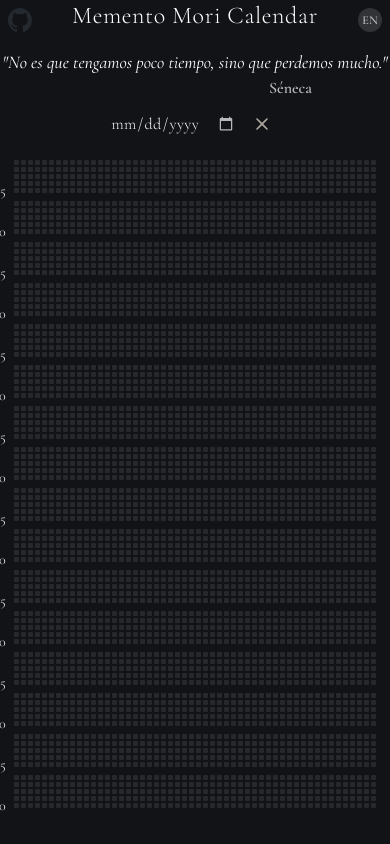
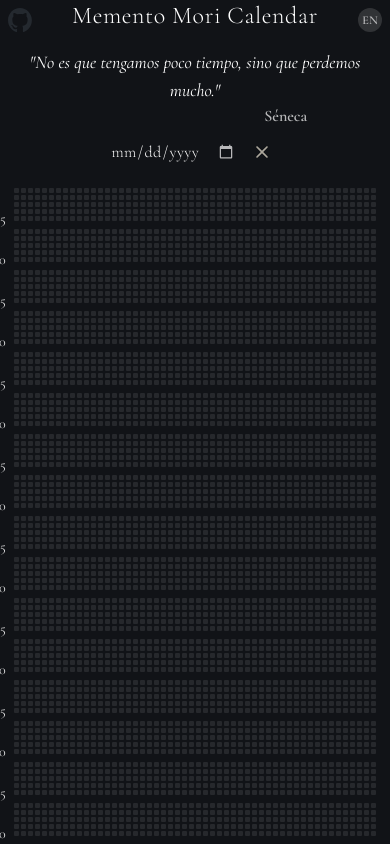
Before and after one commit to vladimir-loza/memento-mori-calendar, a React (Vite) app: page / in a window 390 px wide. Built offline with nearby package versions, Linux system fonts and the light colour scheme.

Commit message:
style(Quote): add mobile padding

```diff
--- a/src/components/Quote.tsx
+++ b/src/components/Quote.tsx
@@ -4,7 +4,7 @@ export const Quote = () => {
   const { t } = useTranslation();
 
   return (
-    <blockquote className="w-full sm:w-1/3 mx-auto text-white">
+    <blockquote className="w-full px-2 sm:px-0 sm:w-1/3 mx-auto text-white">
       <p className="text-base-content text-lg text-foreground italic text-center">
         <em>
           &quot;{t('quote.text')}&quot;
```
